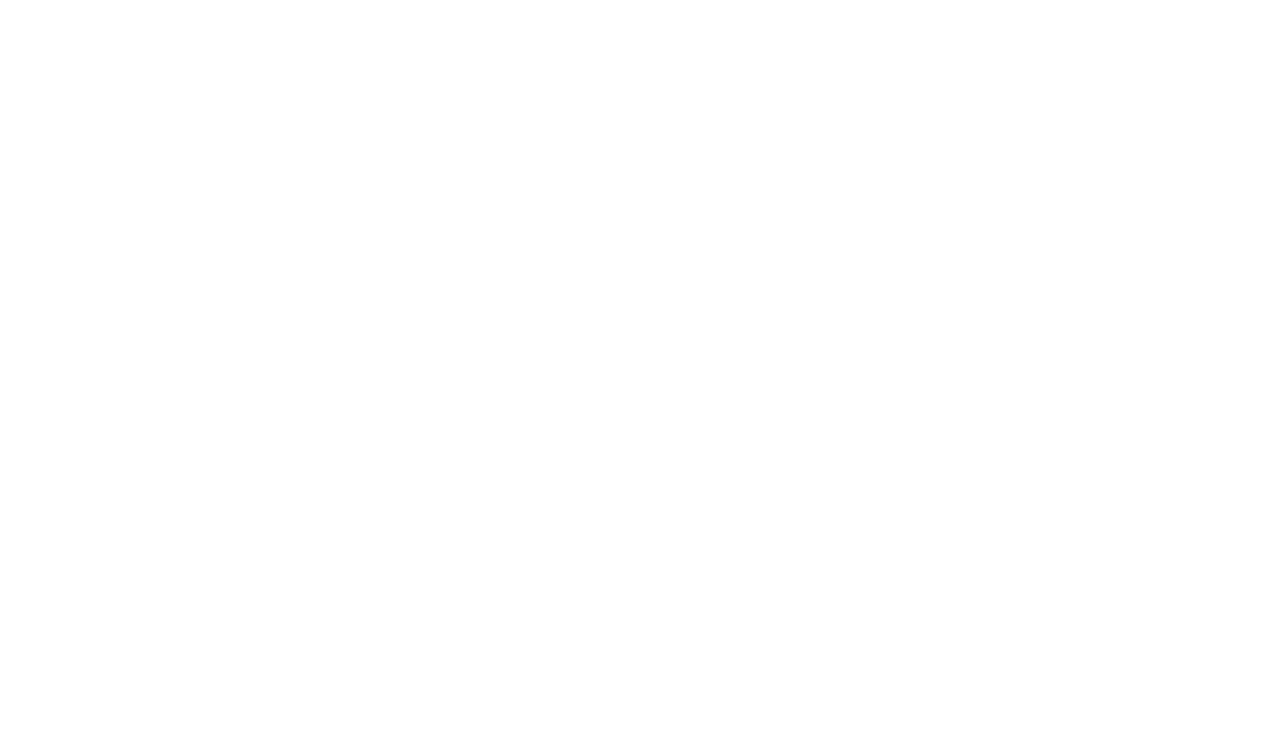
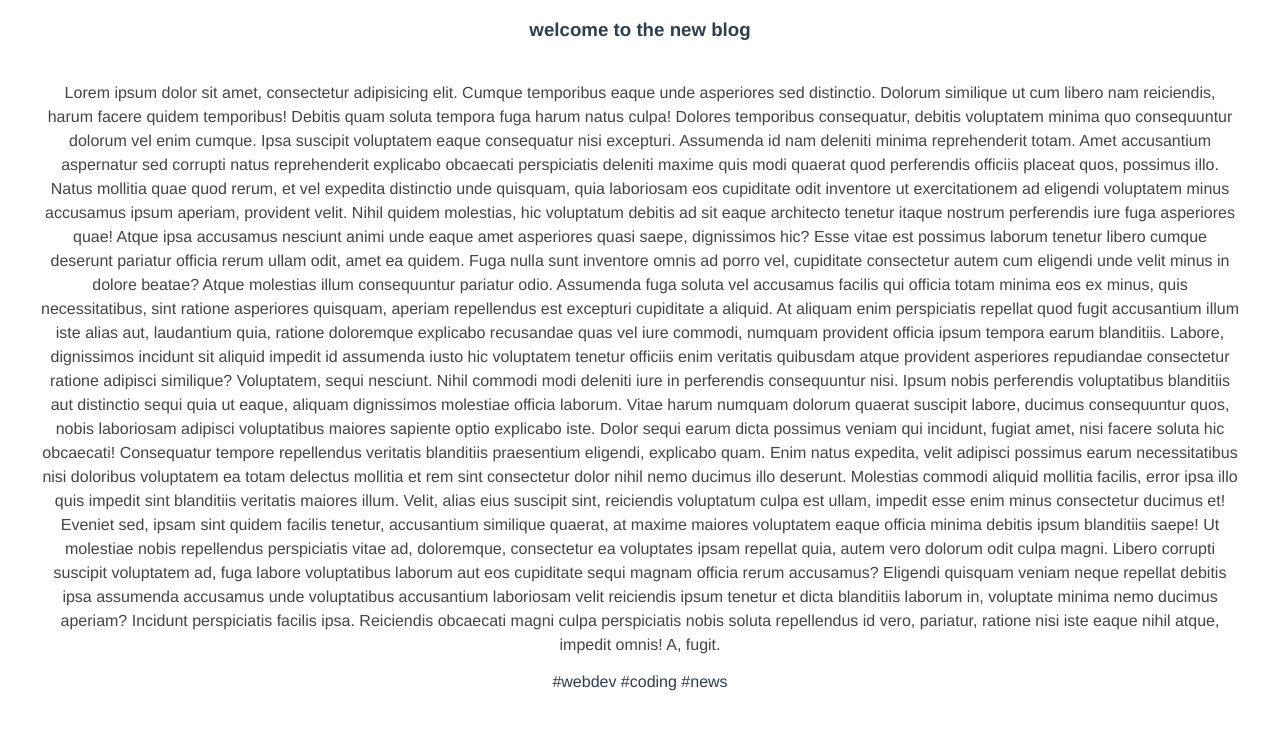
Before and after one commit to beltranbot/tnn-dojo-blog, a Vue app: page /posts/1 in a window 1280 px wide. Before the commit this address had no page. Shown: the top 730 px of the page. Built offline with nearby package versions, Linux system fonts and the light colour scheme; data requests are answered from the project's data file.

Commit message:
reusable composable functions

```diff
--- a/src/components/SinglePost.vue
+++ b/src/components/SinglePost.vue
@@ -1,18 +1,23 @@
 <template>
     <div class="post">
-        <h3>{{ post.title }}</h3>
+        <router-link :to="{ name: 'Details', params: {id: post.id}}">
+            <h3>{{ post.title }}</h3>
+        </router-link>
         <p>{{ snippet }}</p>
+        <Tags :tags="post.tags" />
     </div>
 </template>
 
 <script>
 import { computed } from '@vue/runtime-core'
+import Tags from './Tags'
 export default {
     props: ["post"],
     setup(props) {
         const snippet = computed(() => props.post.body.substr(0, 100) + "...")
         return { snippet }
-    }
+    },
+    components: { Tags }
 }
 </script>
 
--- /dev/null
+++ b/src/components/Tags.vue
@@ -0,0 +1,15 @@
+<template>
+    <span v-for="tag in tags" :key="tag">
+        #{{tag}}
+    </span>
+</template>
+
+<script>
+export default {
+    props: ["tags"]
+}
+</script>
+
+<style>
+
+</style>
--- /dev/null
+++ b/src/composables/getPost.js
@@ -0,0 +1,21 @@
+const { ref } = require("@vue/reactivity")
+
+const getPost = (id) => {
+    const post = ref(null)
+    const error = ref(null)
+    const load = async () => {
+        try {
+            let data = await fetch("http://localhost:4000/posts/" + id)
+            if (!data.ok) {
+                throw Error("post does not exist")
+            }
+            post.value = await data.json()
+        } catch (err) {
+            error.value = err.message
+            console.log(error.value)
+        }
+    }
+    return { post, error, load }
+}
+
+export default getPost
--- /dev/null
+++ b/src/composables/getPosts.js
@@ -0,0 +1,21 @@
+const { ref } = require("@vue/reactivity")
+
+const getPosts = () => {
+    const posts = ref([])
+    const error = ref(null)
+    const load = async () => {
+        try {
+            let data = await fetch("http://localhost:4000/posts")
+            if (!data.ok) {
+            throw Error("no data available")
+            }
+            posts.value = await data.json()
+        } catch (err) {
+            error.value = err.message
+            console.log(error.value)
+        }
+    }
+    return { posts, error, load }
+}
+
+export default getPosts
--- a/src/router/index.js
+++ b/src/router/index.js
@@ -1,5 +1,6 @@
 import { createRouter, createWebHistory } from 'vue-router'
 import Home from '../views/Home.vue'
+import Details from '../views/Details.vue'
 
 const routes = [
   {
@@ -7,6 +8,12 @@ const routes = [
     name: 'Home',
     component: Home
   },
+  {
+    path: '/posts/:id',
+    name: 'Details',
+    component: Details,
+    props: true,
+  }
 ]
 
 const router = createRouter({
--- /dev/null
+++ b/src/views/Details.vue
@@ -0,0 +1,40 @@
+<template>
+    <div v-if="error">{{error}}</div>
+    <div v-if="post" class="post">
+        <h3>{{post.title}}</h3>
+        <p class="pre">{{post.body}}</p>
+        <Tags :tags="post.tags" />
+    </div>
+</template>
+
+<script>
+import getPost from '../composables/getPost'
+import Tags from "../components/Tags"
+
+export default {
+    props: ["id"],
+    setup(props) {
+        const { post, error, load } = getPost(props.id)
+        load()
+        return { post, error }
+    },
+    components: { Tags }
+}
+</script>
+
+<style>
+    .post {
+        max-width: 1200px;
+        margin: 0 auto;
+    }
+
+    .post p {
+        color: #444;
+        line-height: 1.5em;
+        margin-top: 40px;
+    }
+
+    .pre {
+        white-space: pre-wrap;
+    }
+</style>
--- a/src/views/Home.vue
+++ b/src/views/Home.vue
@@ -3,42 +3,22 @@
     <h1>Home</h1>
     <div v-if="error">{{ error }}</div>
     <div v-if="posts.length">
-      <PostList v-if="showPosts" :posts="posts"/>
+      <PostList :posts="posts"/>
     </div>
-    <div v-else>Loadding...</div>
+    <div v-else>Loading...</div>
   </div>
 </template>
 
 <script>
-import { ref } from '@vue/reactivity'
 import PostList from "../components/PostList"
+import getPost from "../composables/getPosts"
+
 export default {
   name: 'Home',
   setup() {
-    const showPosts = ref(true)
-    const posts = ref([])
-    const error = ref(null)
-
-    const load = async () => {
-      try {
-        let data = await fetch("http://localhost:4000/posts")
-        if (!data.ok) {
-          throw Error("no data available")
-        }
-        posts.value = await data.json()
-      } catch (err) {
-        error.value = err.message
-        console.log(error.value)
-      }
-    }
-
+    const { posts, error, load } = getPost();
     load()
-
-    return {
-      posts,
-      error,
-      showPosts
-    }
+    return { posts, error, load}
   },
   components: {
     PostList
```
